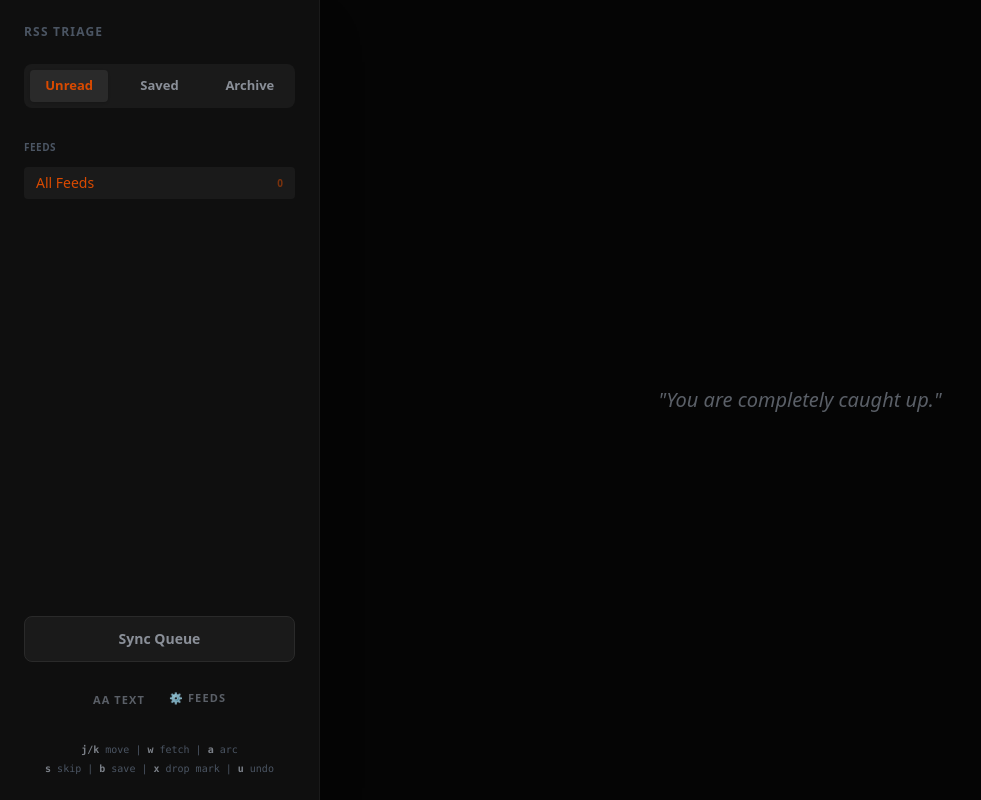
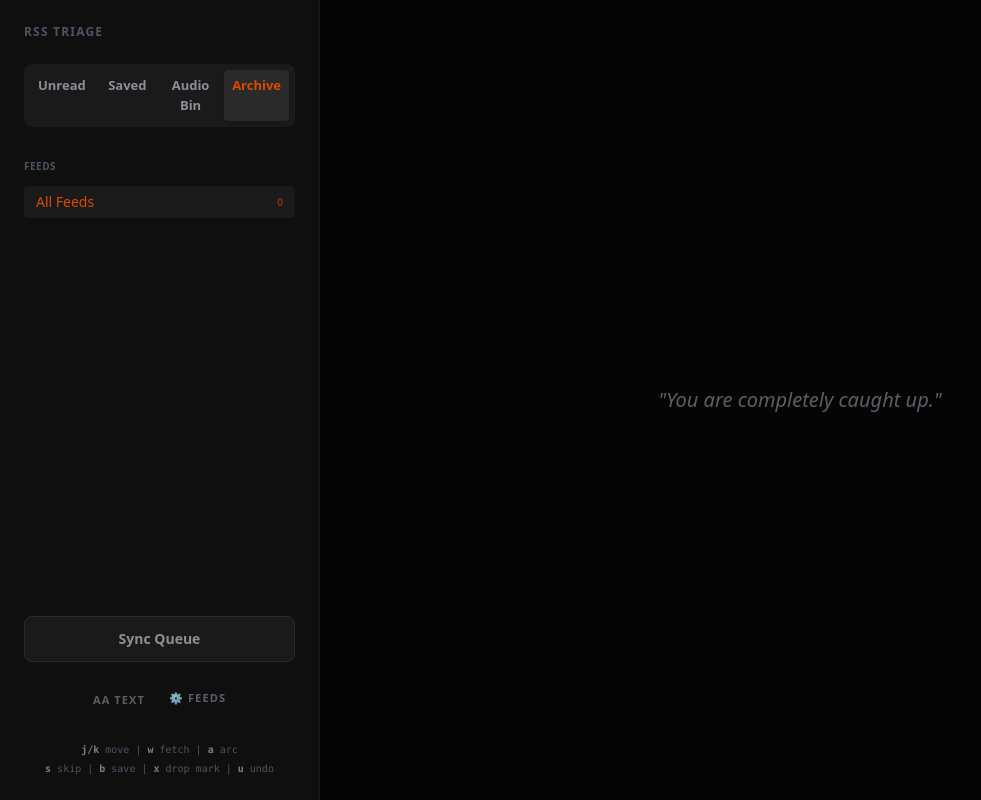
Before and after one commit to chaunceybuey/cloud-catcher, a FastAPI app: page / in a window 1280 px wide. Shown: the whole page, without its empty margins (0-981 px from the left). Run offline with FastAPI, Linux system fonts and the light colour scheme; data that the repository does not hold is empty; some libraries are stand-ins or nearby versions.

Commit message:
Added Python UI, Audio Bin, and Gemini TTS (Audio Removed)

```diff
--- a/main.py
+++ b/main.py
@@ -1,14 +1,14 @@
-from fastapi import FastAPI, Request, Form, Response
+from fastapi import FastAPI, Request, Response, Form
 from fastapi.templating import Jinja2Templates
-from fastapi.responses import HTMLResponse, RedirectResponse, FileResponse
+from fastapi.responses import HTMLResponse, RedirectResponse, PlainTextResponse
 from fastapi.staticfiles import StaticFiles
 import uvicorn
 import webbrowser
 import threading
+import traceback
 import os
 import rss_engine
 from urllib.parse import quote
-from typing import Optional
 
 app = FastAPI()
 os.makedirs("static", exist_ok=True)
@@ -16,29 +16,16 @@
 templates = Jinja2Templates(directory="templates")
 templates.env.filters["urlquote"] = lambda s: quote(str(s), safe='')
 
-# ── Thread-safe audio state ───────────────────────────────────────────────────
-# Kept separate so background threads never touch the main UI state dict.
+templates.env.auto_reload = True
+templates.env.cache = {}
 
-_audio_lock = threading.Lock()
-_audio_state = {
-    "article_id": None,
-    "generating": False,
-    "path": "",
-    "error": "",
-}
-
-def _get_audio_snapshot() -> dict:
-    """Return a safe copy of the audio state for template rendering."""
-    with _audio_lock:
-        return dict(_audio_state)
-
-def _clear_audio():
-    """Reset audio state (call from main thread when navigating away)."""
-    with _audio_lock:
-        _audio_state.update(article_id=None, generating=False, path="", error="")
+@app.exception_handler(Exception)
+async def global_exception_handler(request: Request, exc: Exception):
+    tb = traceback.format_exc()
+    print(f"\n{'='*60}\nERROR on {request.method} {request.url}\n{tb}{'='*60}\n")
+    return PlainTextResponse(f"Internal Server Error:\n{tb}", status_code=500)
 
 # ── Main UI state ─────────────────────────────────────────────────────────────
-
 state = {
     "view_mode": "Unread",
     "active_feed_filter": "All Feeds",
@@ -50,40 +37,26 @@
     "undo_stack": [],
     "is_bookmarked": False,
     "saved_progress": 0,
+    "audio_bin": rss_engine.get_audio_bin() # Tracking: {article_id: {"status": "generating"|"ready"|"error", "path": filepath}}
 }
 
-# ── Background audio generation ───────────────────────────────────────────────
-
-def _generate_audio_bg(article_id: str, article_link: str):
-    """Runs in a background thread so the UI doesn't block during TTS."""
+# ── Background Audio Queue Worker ─────────────────────────────────────────────
+def _process_audio_queue(article_id: str, html_body: str):
+    """Quietly bakes the audio in the background and saves it to the bin."""
     try:
-        full_text = rss_engine.fetch_full_article(article_link)
-        if not full_text or full_text.startswith("<i>"):
-            with _audio_lock:
-                _audio_state["error"] = "Could not extract article text."
-                _audio_state["path"] = ""
-            return
-
-        filepath = rss_engine.generate_audio(article_id, full_text)
-        with _audio_lock:
-            if filepath.startswith("ERROR:"):
-                _audio_state["error"] = filepath
-                _audio_state["path"] = ""
-            else:
-                _audio_state["path"] = filepath
-                _audio_state["error"] = ""
-    except Exception as e:
-        with _audio_lock:
-            _audio_state["error"] = f"ERROR: {e}"
-            _audio_state["path"] = ""
+        filepath = rss_engine.generate_audio(article_id, html_body)
+        if filepath.startswith("ERROR:"):
+            state["audio_bin"][article_id] = {"status": "error", "path": ""}
+        else:
+            state["audio_bin"][article_id] = {"status": "ready", "path": filepath}
+    except Exception:
+        state["audio_bin"][article_id] = {"status": "error", "path": ""}
     finally:
-        with _audio_lock:
-            _audio_state["generating"] = False
+        # Save the updated bin to Firebase!
+        rss_engine.save_audio_bin(state["audio_bin"])
 
 # ── Helpers ───────────────────────────────────────────────────────────────────
-
 def build_feed_groups(my_feeds):
-    """Return OrderedDict of {category: [feed, ...]} preserving feed order."""
     from collections import OrderedDict
     groups = OrderedDict()
     for f in my_feeds:
@@ -101,6 +74,8 @@
     elif state["view_mode"] == 'Bookmarks':
         bookmarks = rss_engine.get_bookmarks()
         base = [a for a in all_articles if a['id'] in bookmarks]
+    elif state["view_mode"] == 'AudioBin':
+        base = [a for a in all_articles if a['id'] in state["audio_bin"]]
     else:
         base = [a for a in all_articles if a['id'] in history]
 
@@ -122,13 +97,6 @@
 
     candidates.sort(key=lambda x: x.get('date', '1970-01-01'), reverse=True)
     return candidates, my_feeds, feed_counts, all_feeds_count
-
-def _merge_audio_into_state():
-    """Copy audio snapshot into state dict for template rendering."""
-    snap = _get_audio_snapshot()
-    state["audio_generating"] = snap["generating"]
-    state["audio_path"] = snap["path"]
-    state["audio_error"] = snap["error"]
 
 def get_active_info(candidates=None):
     if candidates is None:
@@ -158,70 +126,81 @@
     state["is_bookmarked"] = active_id in bookmarks
     state["saved_progress"] = bookmarks.get(active_id, 0)
 
-    # Merge audio state so templates can read it
-    _merge_audio_into_state()
-
     return active_article, candidates
 
 # ── Routes ────────────────────────────────────────────────────────────────────
-
 @app.get("/", response_class=HTMLResponse)
 async def home(request: Request):
     candidates, my_feeds, feed_counts, all_feeds_count = get_filtered_articles()
-    return templates.TemplateResponse("index.html", {
-        "request": request,
-        "state": state,
-        "total_count": len(candidates),
-        "my_feeds": my_feeds,
-        "feed_groups": build_feed_groups(my_feeds),
-        "feed_counts": feed_counts,
-        "all_feeds_count": all_feeds_count,
-        "active_category_filter": state["active_category_filter"],
-        "is_htmx": False,
-    })
+    return templates.TemplateResponse(
+        request=request,
+        name="index.html",
+        context={
+            "request": request,
+            "state": state,
+            "total_count": len(candidates),
+            "my_feeds": my_feeds,
+            "feed_groups": build_feed_groups(my_feeds),
+            "feed_counts": feed_counts,
+            "all_feeds_count": all_feeds_count,
+            "active_category_filter": state["active_category_filter"],
+            "is_htmx": False,
+        }
+    )
 
 @app.get("/load-article", response_class=HTMLResponse)
 async def load_article(request: Request):
-    """Called by HTMX once the page is visible. Does the actual article fetch."""
     candidates, _, _, _ = get_filtered_articles()
     active_article, candidates = get_active_info(candidates)
-    return templates.TemplateResponse("article_partial.html", {
-        "request": request,
-        "state": state,
-        "active_article": active_article,
-        "total_count": len(candidates) if candidates else 0,
-        "is_htmx": False,
-        "toast_msg": "",
-    })
+    return templates.TemplateResponse(
+        request=request,
+        name="article_partial.html",
+        context={
+            "request": request,
+            "state": state,
+            "active_article": active_article,
+            "total_count": len(candidates) if candidates else 0,
+            "is_htmx": False,
+            "toast_msg": "",
+        }
+    )
 
-@app.get("/audio-status", response_class=HTMLResponse)
-async def audio_status():
-    """Polled by HTMX every 2s while audio is generating."""
-    snap = _get_audio_snapshot()
+@app.post("/audio-status/{article_id}", response_class=HTMLResponse)
+async def audio_status(article_id: str):
+    """Called by HTMX via POST to bypass browser caching."""
+    audio_data = state["audio_bin"].get(article_id)
 
-    if snap["generating"]:
-        return HTMLResponse("""
-        <div id="audio-section" hx-get="/audio-status" hx-trigger="every 2s" hx-target="#audio-section" hx-swap="outerHTML"
-             class="mt-3 flex flex-col gap-2">
-            <span class="w-fit px-3 py-1 bg-[#1a1a1a] border border-[#333] rounded text-[10px] font-bold text-[#5A5F67] uppercase tracking-widest animate-pulse">
-                Generating audio…
-            </span>
+    if not audio_data:
+        return HTMLResponse('<div></div>')
+
+    if audio_data["status"] == "generating":
+        return HTMLResponse(f"""
+        <div id="audio-section" hx-post="/audio-status/{article_id}" hx-trigger="every 2s" hx-swap="outerHTML"
+             class="w-fit px-3 py-1 bg-[#1a1a1a] border border-[#333] rounded text-[10px] font-bold text-[#5A5F67] uppercase tracking-widest animate-pulse mt-3">
+            Baking in background…
         </div>""")
-    elif snap["error"]:
-        err = snap["error"].replace("<", "&lt;").replace(">", "&gt;")
+    elif audio_data["status"] == "ready":
+        # Added the Drop button here!
         return HTMLResponse(f"""
-        <div id="audio-section" class="mt-3 flex flex-col gap-2">
-            <span class="text-[11px] text-red-400 font-mono">{err}</span>
-        </div>""")
-    elif snap["path"]:
-        return HTMLResponse(f"""
-        <div id="audio-section" class="mt-3 flex flex-col gap-2">
-            <audio controls autoplay class="w-full max-w-md h-8 outline-none rounded opacity-80 hover:opacity-100 transition-opacity">
-                <source src="/{snap["path"]}" type="audio/mpeg">
+        <div id="audio-section" class="mt-3 flex items-center gap-3">
+            <audio controls class="w-full max-w-md h-8 outline-none rounded opacity-80 hover:opacity-100 transition-opacity">
+                <source src="/{audio_data["path"]}" type="audio/wav">
             </audio>
+            <button hx-post="/action/remove_audio" hx-target="#article-view" hx-swap="outerHTML"
+                    class="px-2 py-1 bg-[#1a1a1a] hover:bg-[#331111] border border-[#333] hover:border-[#ff4444] rounded text-[10px] font-bold text-[#5A5F67] hover:text-[#ff4444] uppercase tracking-widest transition-colors flex-shrink-0" title="Delete MP3 from Hard Drive">
+                ✕ Drop
+            </button>
         </div>""")
     else:
-        return HTMLResponse('<div id="audio-section"></div>')
+        # Added the Clear button for failed audio!
+        return HTMLResponse(f"""
+        <div id="audio-section" class="mt-3 flex items-center gap-3">
+            <span class="text-[11px] text-red-400 font-mono bg-[#331111] px-2 py-1 rounded border border-[#ff4444]">Audio Failed.</span>
+            <button hx-post="/action/remove_audio" hx-target="#article-view" hx-swap="outerHTML"
+                    class="px-2 py-1 bg-[#1a1a1a] hover:bg-[#222] border border-[#333] hover:border-[#8A8F98] rounded text-[10px] font-bold text-[#8A8F98] uppercase tracking-widest transition-colors">
+                ✕ Clear
+            </button>
+        </div>""")
 
 @app.get("/sync")
 async def sync_queue():
@@ -230,7 +209,6 @@
     state["full_fetch"] = False
     state["active_category_filter"] = None
     state["fetched_bodies"].clear()
-    _clear_audio()
     return RedirectResponse(url="/")
 
 @app.post("/action/mark_all")
@@ -262,7 +240,6 @@
     state["active_feed_filter"] = "All Feeds"
     state["current_idx"] = 0
     state["full_fetch"] = False
-    _clear_audio()
     return RedirectResponse(url="/")
 
 @app.get("/filter/{feed_name}")
@@ -271,7 +248,6 @@
     state["active_category_filter"] = None
     state["current_idx"] = 0
     state["full_fetch"] = False
-    _clear_audio()
     return RedirectResponse(url="/")
 
 @app.get("/mode/{mode}")
@@ -281,7 +257,6 @@
     state["full_fetch"] = False
     state["active_feed_filter"] = "All Feeds"
     state["active_category_filter"] = None
-    _clear_audio()
     return RedirectResponse(url="/")
 
 @app.post("/action/open")
@@ -292,20 +267,23 @@
     return HTMLResponse("")
 
 @app.post("/action/{action}", response_class=HTMLResponse)
-async def handle_action(request: Request, action: str, progress: Optional[float] = Form(None)):
+async def handle_action(request: Request, action: str):
+    try:
+        form_data = await request.form()
+        safe_progress = float(form_data.get("progress", 0))
+    except Exception:
+        safe_progress = 0.0
+
     active_article, candidates = get_active_info()
     toast_msg = ""
-    safe_progress = progress if progress is not None else 0.0
 
     if candidates and active_article:
         if action == "next" and state["current_idx"] < len(candidates) - 1:
             state["current_idx"] += 1
             state["full_fetch"] = False
-            _clear_audio()
         elif action == "prev" and state["current_idx"] > 0:
             state["current_idx"] -= 1
             state["full_fetch"] = False
-            _clear_audio()
         elif action == "fetch":
             state["full_fetch"] = True
         elif action == "archive":
@@ -313,7 +291,6 @@
             state["undo_stack"].append({"id": active_article['id'], "type": "archive"})
             state["undo_stack"] = state["undo_stack"][-20:]
             state["full_fetch"] = False
-            _clear_audio()
             toast_msg = "Archived."
             bms = rss_engine.get_bookmarks()
             if active_article['id'] in bms:
@@ -324,7 +301,6 @@
             if state["current_idx"] < len(candidates) - 1:
                 state["current_idx"] += 1
             state["full_fetch"] = False
-            _clear_audio()
         elif action == "bookmark":
             bms = rss_engine.get_bookmarks()
             bms[active_article['id']] = safe_progress
@@ -338,21 +314,31 @@
                 del bms[aid]
                 rss_engine.save_bookmarks(bms)
             toast_msg = "Bookmark removed."
-        elif action == "listen":
-            # KEY FIX: Do NOT set full_fetch here.
-            # The background thread fetches the article independently.
-            # Setting full_fetch caused get_active_info() below to
-            # synchronously block on trafilatura, hanging the response.
-            _clear_audio()
-            with _audio_lock:
-                _audio_state["article_id"] = active_article['id']
-                _audio_state["generating"] = True
+
+        elif action == "queue_audio":
+            state["audio_bin"][active_article['id']] = {"status": "generating", "path": ""}
+            toast_msg = "Sent to Audio Bin!"
+
+            # Fire and forget the background thread
             t = threading.Thread(
-                target=_generate_audio_bg,
-                args=(active_article['id'], active_article.get('link', '')),
+                target=_process_audio_queue,
+                args=(active_article['id'], active_article.get('html_body', '')),
                 daemon=True,
             )
             t.start()
+
+        # Added the removal logic to delete the physical file!
+        elif action == "remove_audio":
+            if active_article['id'] in state["audio_bin"]:
+                audio_data = state["audio_bin"].pop(active_article['id'])
+                rss_engine.save_audio_bin(state["audio_bin"])
+                path = audio_data.get("path", "")
+                if path and os.path.exists(path):
+                    try:
+                        os.remove(path)
+                    except Exception:
+                        pass
+            toast_msg = "Audio file deleted."
 
     if action == "undo":
         if state["view_mode"] == "Archive" and active_article:
@@ -370,23 +356,28 @@
             toast_msg = "Undid archive."
 
     new_active, new_candidates = get_active_info()
+    if action == "bookmark":
+        state["saved_progress"] = safe_progress
 
-    return templates.TemplateResponse("article_partial.html", {
-        "request": request,
-        "state": state,
-        "active_article": new_active,
-        "total_count": len(new_candidates) if new_candidates else 0,
-        "is_htmx": True,
-        "toast_msg": toast_msg,
-    })
+    return templates.TemplateResponse(
+        request=request,
+        name="article_partial.html",
+        context={
+            "request": request,
+            "state": state,
+            "active_article": new_active,
+            "total_count": len(new_candidates) if new_candidates else 0,
+            "is_htmx": True,
+            "toast_msg": toast_msg,
+        }
+    )
 
 # ── Entry point ───────────────────────────────────────────────────────────────
-
 if __name__ == "__main__":
     import webview
 
     def run_server():
-        uvicorn.run(app, host="127.0.0.1", port=8088, log_level="critical")
+        uvicorn.run(app, host="127.0.0.1", port=8088, log_level="warning")
 
     def prewarm_cache():
         import time
@@ -400,5 +391,4 @@
     webview.create_window("RSS Triage", "http://127.0.0.1:8088/?nocache=1", width=1300, height=900)
     webview.start()
 
-    # Zombie Slayer — runs the moment the webview window closes
     os._exit(0)
--- a/requirements.txt
+++ b/requirements.txt
@@ -8,5 +8,5 @@
 firebase-admin
 pywebview
 python-dotenv
-google-cloud-texttospeech
-beautifulsoup4
+google-genai
+BeautifulSoup
--- a/templates/article_partial.html
+++ b/templates/article_partial.html
@@ -20,29 +20,42 @@
         </div>
 
         <div id="audio-section" class="mt-3 flex flex-col gap-2">
-            {% if state.audio_generating %}
-            <div hx-get="/audio-status" hx-trigger="every 2s" hx-target="#audio-section" hx-swap="outerHTML"
-                 class="w-fit px-3 py-1 bg-[#1a1a1a] border border-[#333] rounded text-[10px] font-bold text-[#5A5F67] uppercase tracking-widest animate-pulse">
-                Generating audio…
-            </div>
-            {% elif state.audio_error %}
-            <span class="text-[11px] text-red-400 font-mono">{{ state.audio_error }}</span>
-            {% elif state.audio_path %}
-            <audio controls autoplay class="w-full max-w-md h-8 outline-none rounded opacity-80 hover:opacity-100 transition-opacity">
-                <source src="/{{ state.audio_path }}" type="audio/mpeg">
-            </audio>
+            {% set audio_data = state.audio_bin.get(active_article.id) %}
+
+            {% if not audio_data %}
+                <button hx-post="/action/queue_audio" hx-target="#article-view" hx-swap="outerHTML"
+                        class="w-fit px-3 py-1 bg-[#1a1a1a] hover:bg-[#222] border border-[#333] rounded text-[10px] font-bold text-[#8A8F98] hover:text-[#D94A00] uppercase tracking-widest transition-colors flex items-center gap-2">
+                    + Queue Audio
+                </button>
+            {% elif audio_data.status == "generating" %}
+                <div hx-post="/audio-status/{{ active_article.id }}" hx-trigger="every 2s" hx-swap="outerHTML"
+                     class="w-fit px-3 py-1 bg-[#1a1a1a] border border-[#333] rounded text-[10px] font-bold text-[#5A5F67] uppercase tracking-widest animate-pulse">
+                    Baking in background...
+                </div>
+            {% elif audio_data.status == "ready" %}
+                <div class="flex items-center gap-3">
+                    <audio controls class="w-full max-w-md h-8 outline-none rounded opacity-80 hover:opacity-100 transition-opacity">
+                        <source src="/{{ audio_data.path }}" type="audio/wav">
+                    </audio>
+                    <button hx-post="/action/remove_audio" hx-target="#article-view" hx-swap="outerHTML"
+                            class="px-2 py-1 bg-[#1a1a1a] hover:bg-[#331111] border border-[#333] hover:border-[#ff4444] rounded text-[10px] font-bold text-[#5A5F67] hover:text-[#ff4444] uppercase tracking-widest transition-colors flex-shrink-0" title="Delete MP3 from Hard Drive">
+                        ✕ Drop
+                    </button>
+                </div>
             {% else %}
-            <button hx-post="/action/listen" hx-vals='{"progress": 0}' hx-target="#article-view" hx-swap="outerHTML"
-                    class="w-fit px-3 py-1 bg-[#1a1a1a] hover:bg-[#222] border border-[#333] rounded text-[10px] font-bold text-[#8A8F98] uppercase tracking-widest flex items-center gap-2 transition-colors">
-                Listen
-            </button>
+                <div class="flex items-center gap-3">
+                    <span class="text-[11px] text-red-400 font-mono bg-[#331111] px-2 py-1 rounded border border-[#ff4444]">Audio Failed.</span>
+                    <button hx-post="/action/remove_audio" hx-target="#article-view" hx-swap="outerHTML"
+                            class="px-2 py-1 bg-[#1a1a1a] hover:bg-[#222] border border-[#333] hover:border-[#8A8F98] rounded text-[10px] font-bold text-[#8A8F98] uppercase tracking-widest transition-colors">
+                        ✕ Clear
+                    </button>
+                </div>
             {% endif %}
         </div>
 
         <div class="mt-4 flex justify-between items-end text-[10px] font-bold text-[#4B5563] tracking-wider">
             <span>{{ state.active_feed_filter | upper }}</span>
             <div class="flex items-center gap-6">
-
                 <div class="flex flex-col items-end gap-1.5 w-32">
                     <span>ARTICLE {{ state.current_idx + 1 }} OF {{ total_count }}</span>
                     <div class="h-1 w-full bg-[#1a1a1a] rounded-full overflow-hidden">
--- a/templates/index.html
+++ b/templates/index.html
@@ -28,10 +28,11 @@
     <div class="w-80 border-r border-[#1a1a1a] flex flex-col p-6 bg-[#0f0f0f] shadow-2xl z-10 overflow-y-auto shrink-0">
         <h1 class="text-xs font-bold uppercase tracking-widest text-[#4B5563] mb-6">RSS Triage</h1>
 
-        <div class="flex gap-3 mb-8 bg-[#1a1a1a] p-1.5 rounded-lg shrink-0">
-            <a href="/mode/Unread" class="flex-1 py-1.5 rounded text-[13px] font-semibold text-center {% if state.view_mode == 'Unread' %}bg-[#2a2a2a] text-[#D94A00] shadow{% else %}text-[#8A8F98] hover:text-[#E5E7EB]{% endif %}">Unread</a>
-            <a href="/mode/Bookmarks" class="flex-1 py-1.5 rounded text-[13px] font-semibold text-center {% if state.view_mode == 'Bookmarks' %}bg-[#2a2a2a] text-[#D94A00] shadow{% else %}text-[#8A8F98] hover:text-[#E5E7EB]{% endif %}">Saved</a>
-            <a href="/mode/Archive" class="flex-1 py-1.5 rounded text-[13px] font-semibold text-center {% if state.view_mode == 'Archive' %}bg-[#2a2a2a] text-[#D94A00] shadow{% else %}text-[#8A8F98] hover:text-[#E5E7EB]{% endif %}">Archive</a>
+        <div class="flex gap-1 mb-8 bg-[#1a1a1a] p-1.5 rounded-lg shrink-0 overflow-x-auto">
+            <a href="/mode/Unread" class="flex-1 py-1.5 px-2 rounded text-[13px] font-semibold text-center {% if state.view_mode == 'Unread' %}bg-[#2a2a2a] text-[#D94A00] shadow{% else %}text-[#8A8F98] hover:text-[#E5E7EB]{% endif %}">Unread</a>
+            <a href="/mode/Bookmarks" class="flex-1 py-1.5 px-2 rounded text-[13px] font-semibold text-center {% if state.view_mode == 'Bookmarks' %}bg-[#2a2a2a] text-[#D94A00] shadow{% else %}text-[#8A8F98] hover:text-[#E5E7EB]{% endif %}">Saved</a>
+            <a href="/mode/AudioBin" class="flex-1 py-1.5 px-2 rounded text-[13px] font-semibold text-center {% if state.view_mode == 'AudioBin' %}bg-[#2a2a2a] text-[#D94A00] shadow{% else %}text-[#8A8F98] hover:text-[#E5E7EB]{% endif %}">Audio Bin</a>
+            <a href="/mode/Archive" class="flex-1 py-1.5 px-2 rounded text-[13px] font-semibold text-center {% if state.view_mode == 'Archive' %}bg-[#2a2a2a] text-[#D94A00] shadow{% else %}text-[#8A8F98] hover:text-[#E5E7EB]{% endif %}">Archive</a>
         </div>
 
         <div class="flex justify-between items-center mb-3">
@@ -286,7 +287,6 @@
             }
         }
 
-        // Just listens for your backend's progress pings
         window.addEventListener('message', (e) => {
             if (e.data && e.data.type === 'progress') {
                 const bar = document.getElementById('read-progress-bar');
```
Also changed, not shown: rss_engine.py (+89 -28 lines), 2 other files.
